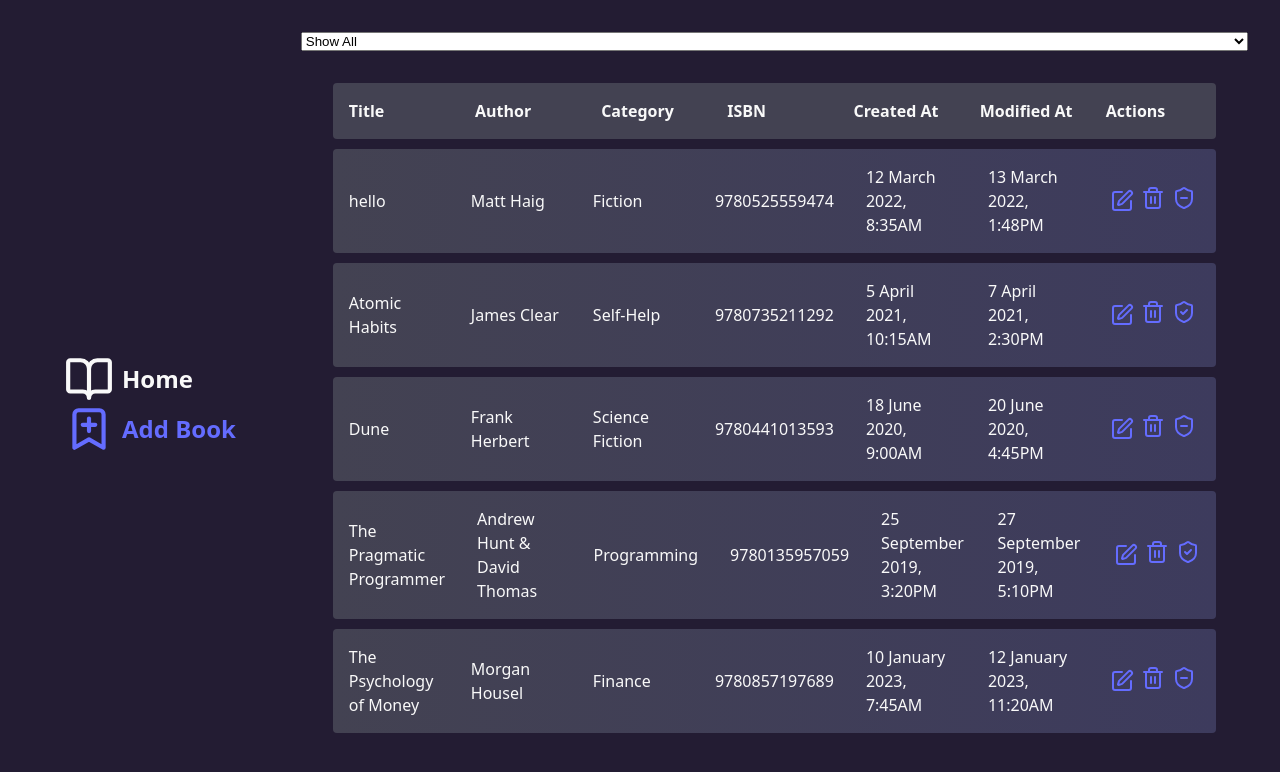
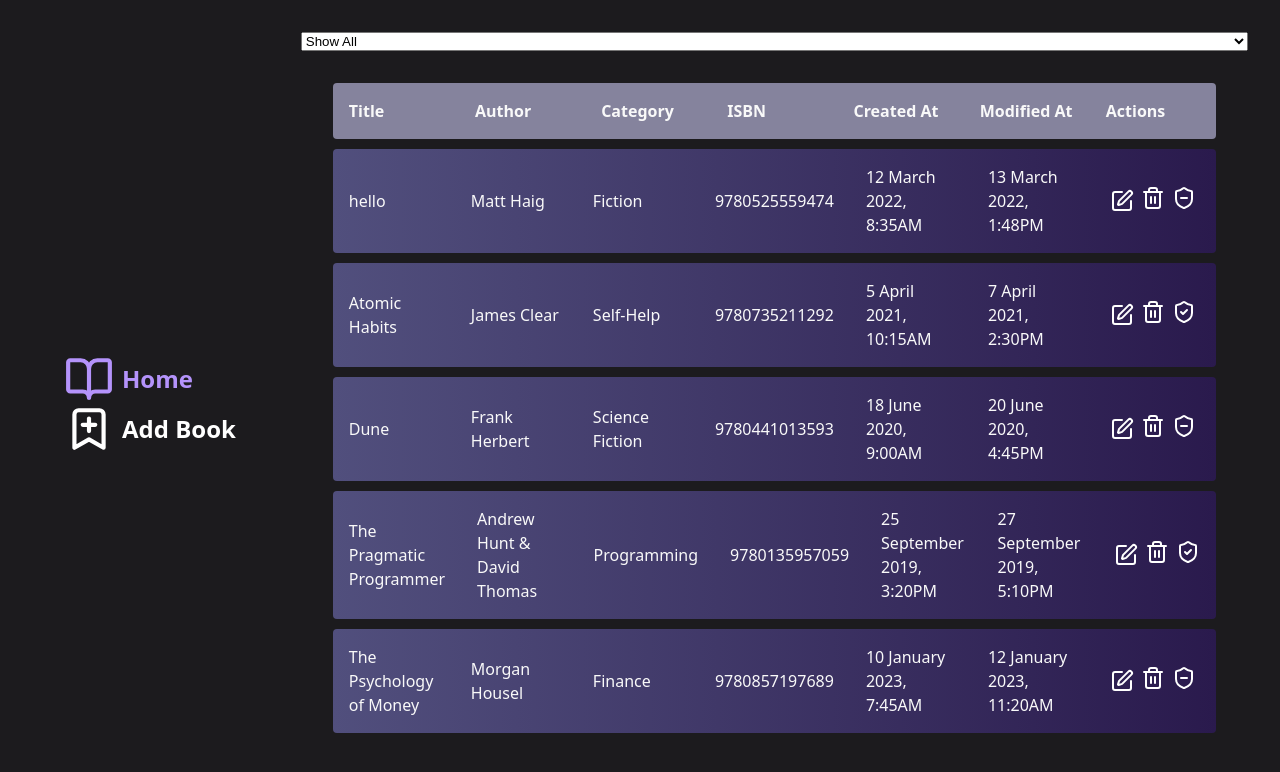
Before and after one commit to ElizaCalmau/books-dashboard-app, a React (Vite) app: page /books-dashboard in a window 1280 px wide. Shown: the top 772 px of the page. Built offline with nearby package versions, Linux system fonts and the light colour scheme; data requests are answered from the project's data file.

Commit message:
added color vars

```diff
--- a/src/index.css
+++ b/src/index.css
@@ -13,10 +13,13 @@
   -moz-osx-font-smoothing: grayscale;
 
   --primary-font: #f9f9f9;
-  --bg-color: #231c33;
-  --table-row-color: linear-gradient(to right, #434252, #3d3b5d);
-  --table-header-color: #434252;
-  --button-color: #646cff;
+  --bg-color: #1c1b1e;
+  --table-row-color: linear-gradient(to right, #514f7d, #2a1a4d);
+  --table-row-hover: #807acc;
+  --table-header-color: #85839d;
+  --button-color: #FFF;
+  --button-active-color: #b493fb;
+  --button-hover-color: #8f8f8f;
   --sidebar-bg: linear-gradient(to bottom, #434452, #3d3b5d);
   --button-icon-color: #c0ddff;
 }
```
